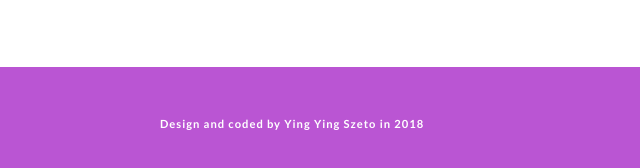
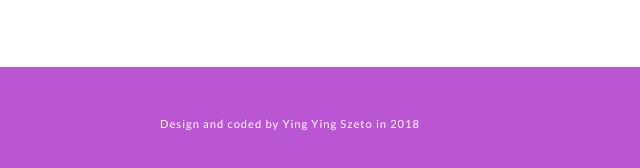
Before and after one commit to CKLFish/colors-with-names, a plain HTML site: page index.html in a window 1280 px wide. Shown: the part 6028-6196 px from the top of the page, 0-640 px from the left. Drawn offline with Linux system fonts and the light colour scheme; some packages are replaced by stand-ins of ours; a script that the page names is missing; a web font is replaced by a local one.

Commit message:
footer fixed

```diff
--- a/scss/style.scss
+++ b/scss/style.scss
@@ -229,7 +229,7 @@ footer {
     width: 100%;
     margin-top: 60px;
     padding: 50px 0;
-    font: bold 0.7em $primary-font;
+    font: 0.7em $primary-font;
     background-color: mediumorchid;
     color: white;
     letter-spacing: 1px;
```
Also changed, not shown: css/style.css, 1 other file.
